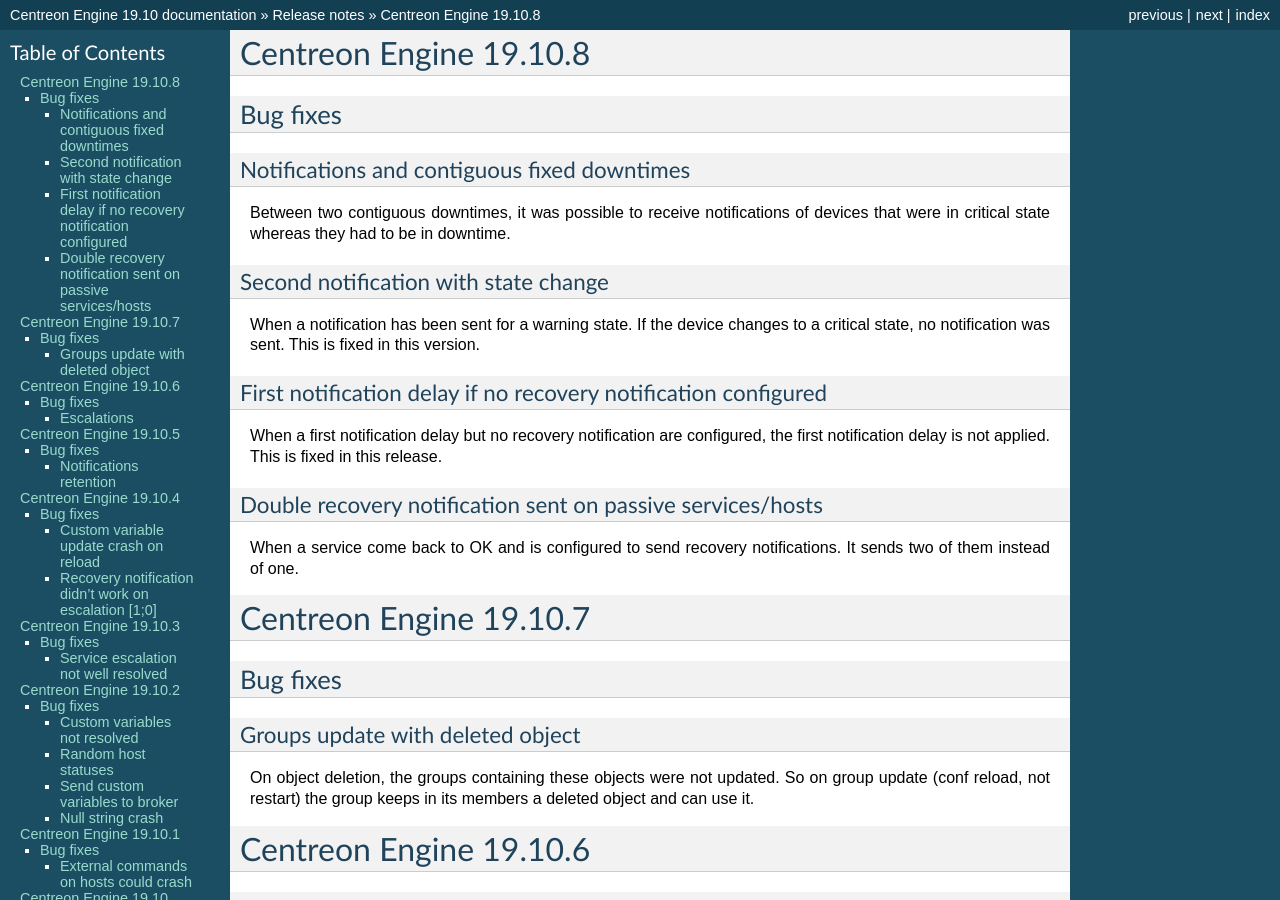
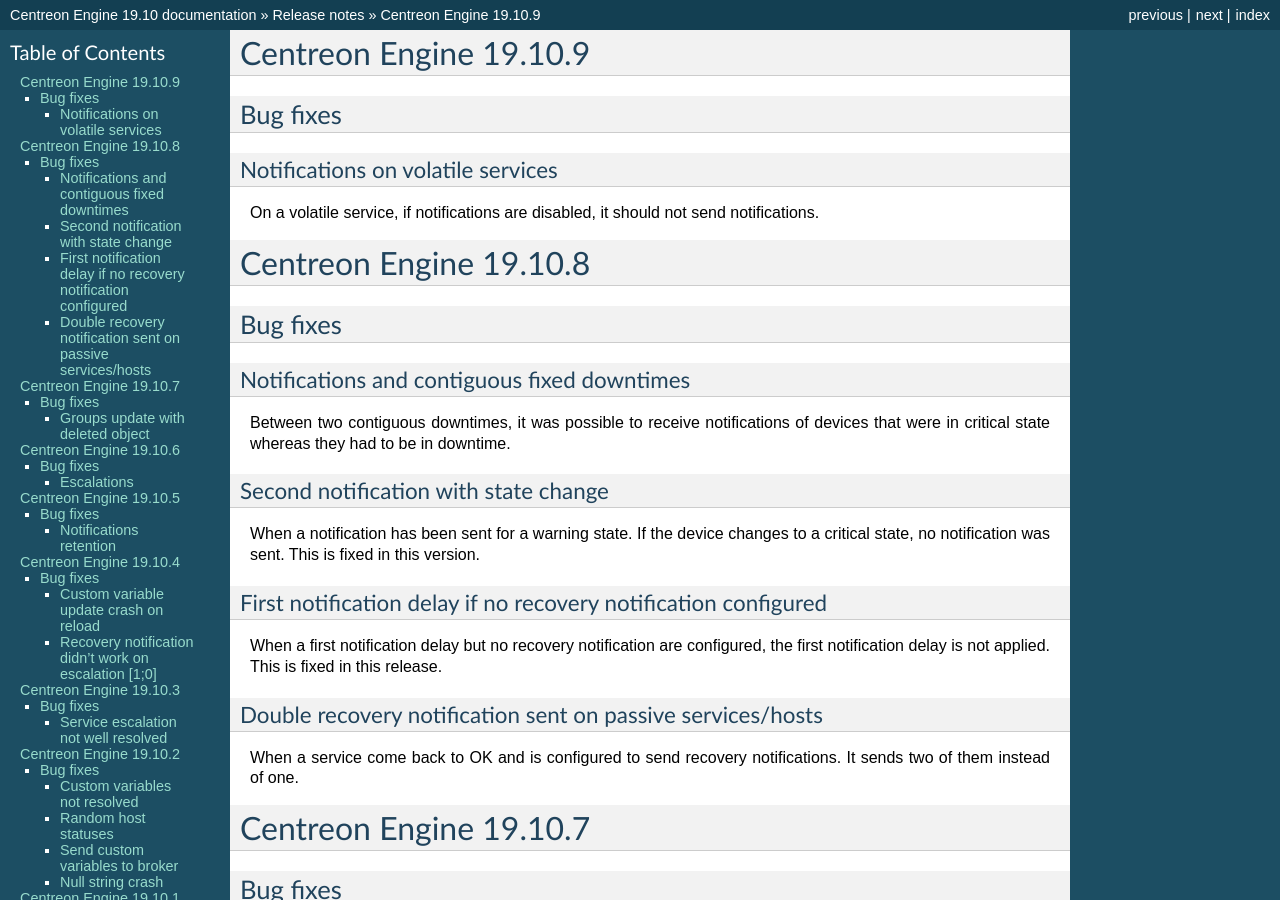
Before and after one commit to centreon/centreon-engine, a Sphinx documentation site: the page built from doc/release_notes/engine19.10.rst, in a window 1280 px wide and 900 px high. Built offline with Sphinx 7.4.7, drawn with Linux system fonts in a browser that asks for light colours; some of the changed text lies outside the part shown.

Commit message:
doc(release_note): Version set to 19.10.9 and release note updated

```diff
--- a/doc/release_notes/engine19.10.rst
+++ b/doc/release_notes/engine19.10.rst
@@ -1,3 +1,17 @@
+=======================
+Centreon Engine 19.10.9
+=======================
+
+*********
+Bug fixes
+*********
+
+Notifications on volatile services
+==================================
+
+On a volatile service, if notifications are disabled, it should not send
+notifications.
+
 =======================
 Centreon Engine 19.10.8
 =======================
```
